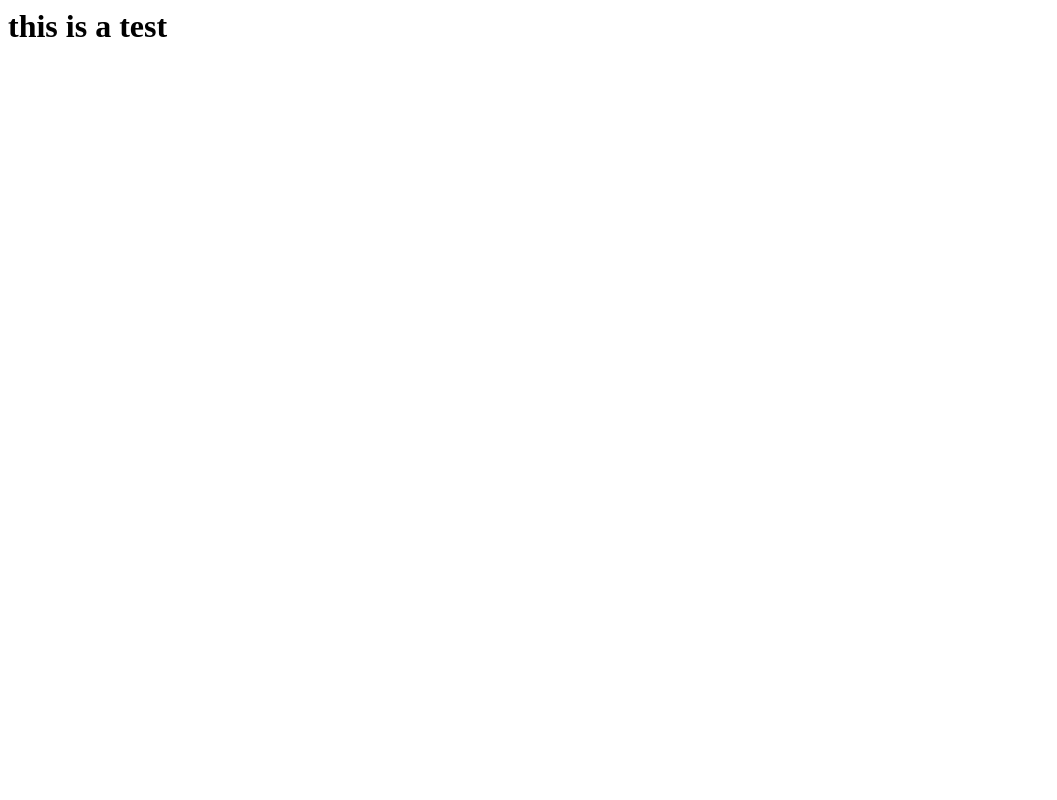
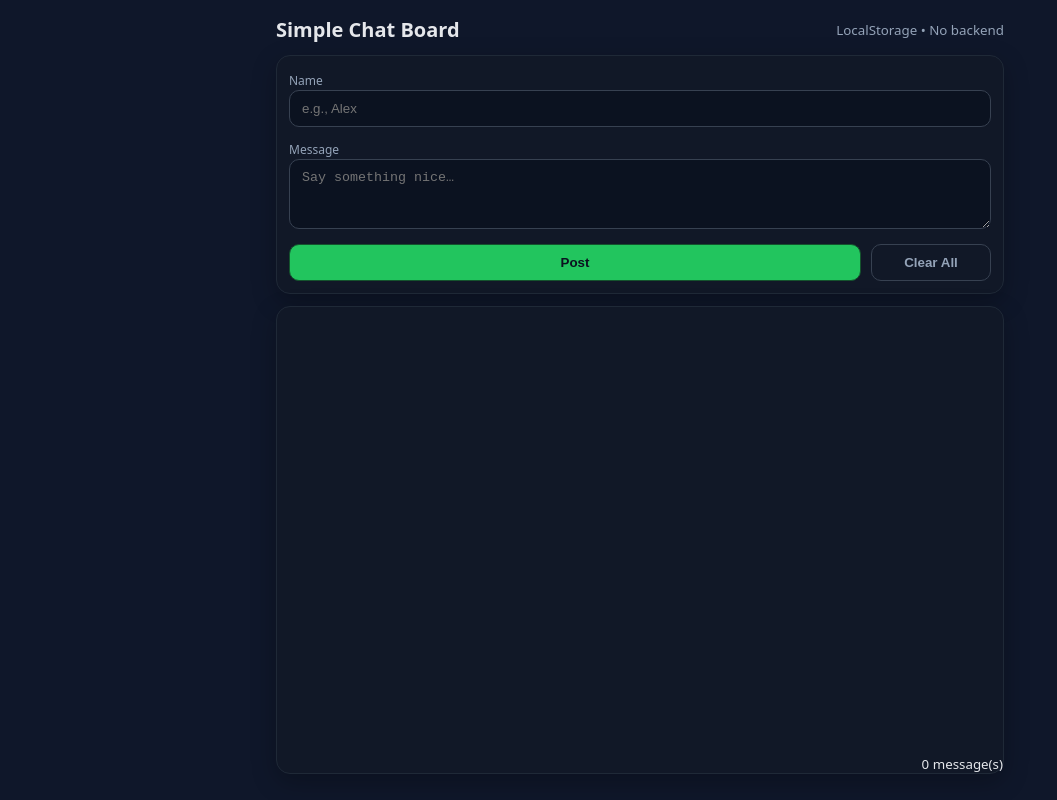
Before and after one commit to wakeonbran/wakeonbran.github.io, a plain HTML site: page index.html in a window 1280 px wide. Shown: the whole page, without its empty margins (0-1057 px from the left). Drawn offline with Linux system fonts and the light colour scheme.

Commit message:
Update index.html
chat board? (w chatgpt lol)

```diff
--- a/index.html
+++ b/index.html
@@ -1 +1,146 @@
-<h1>this is a test</h1>
+<!DOCTYPE html>
+<html lang="en">
+<head>
+  <meta charset="UTF-8" />
+  <meta name="viewport" content="width=device-width, initial-scale=1" />
+  <title>Simple Chat Board</title>
+  <style>
+    :root { --bg:#0f172a; --card:#111827; --muted:#94a3b8; --text:#e5e7eb; --accent:#22c55e; }
+    * { box-sizing: border-box; }
+    body { margin:0; font-family: system-ui, -apple-system, Segoe UI, Roboto, Helvetica, Arial, sans-serif; background:var(--bg); color:var(--text); display:flex; min-height:100dvh; }
+    .wrap { max-width: 760px; margin: 0 auto; width: 100%; padding: 16px; display:flex; flex-direction:column; gap: 12px; }
+    header { display:flex; justify-content:space-between; align-items:center; }
+    header h1 { margin:0; font-size: 20px; }
+    header small { color: var(--muted); }
+    .card { background: var(--card); border: 1px solid #1f2937; border-radius: 14px; box-shadow: 0 8px 24px rgba(0,0,0,.25); }
+    form { display: grid; grid-template-columns: 1fr; gap: 10px; padding: 12px; }
+    label { font-size: 12px; color: var(--muted); }
+    input, textarea { width: 100%; padding: 10px 12px; border-radius: 10px; border:1px solid #374151; background:#0b1220; color: var(--text); }
+    textarea { resize: vertical; min-height: 70px; }
+    .row { display:grid; grid-template-columns: 1fr 120px; gap: 10px; }
+    button { cursor:pointer; padding: 10px 12px; border-radius: 10px; border:1px solid #14532d; background: var(--accent); color:#0b1220; font-weight: 700; }
+    button.secondary { background: transparent; color: var(--muted); border:1px solid #374151; }
+    #messages { padding: 8px; display:flex; flex-direction:column; gap: 8px; height: 55vh; overflow:auto; scroll-behavior: smooth; }
+    .msg { padding: 10px; border-radius: 12px; border:1px solid #1f2937; background: #0b1220; }
+    .meta { display:flex; gap:8px; align-items:center; font-size: 12px; color: var(--muted); margin-bottom: 4px; }
+    .name { font-weight: 700; color: #c7d2fe; }
+    .time { opacity:.8; }
+    footer { display:flex; gap:8px; justify-content:flex-end; padding: 8px 0 0; }
+  </style>
+</head>
+<body>
+  <div class="wrap">
+    <header>
+      <h1>Simple Chat Board</h1>
+      <small>LocalStorage • No backend</small>
+    </header>
+
+    <section class="card" aria-label="Post a message">
+      <form id="chatForm">
+        <div>
+          <label for="name">Name</label>
+          <input id="name" name="name" placeholder="e.g., Alex" required />
+        </div>
+        <div>
+          <label for="message">Message</label>
+          <textarea id="message" name="message" maxlength="500" placeholder="Say something nice…" required></textarea>
+        </div>
+        <div class="row">
+          <button type="submit">Post</button>
+          <button class="secondary" type="button" id="clear">Clear All</button>
+        </div>
+      </form>
+    </section>
+
+    <section class="card" aria-label="Messages">
+      <div id="messages" role="feed" aria-live="polite" aria-busy="false"></div>
+      <footer>
+        <small id="counter">0 message(s)</small>
+      </footer>
+    </section>
+  </div>
+
+  <script>
+    // A super tiny localStorage-powered chat board (no server)
+    const KEY = 'simple-chat-board:v1';
+    const $ = sel => document.querySelector(sel);
+    const messagesEl = $('#messages');
+    const counterEl = $('#counter');
+    const nameEl = $('#name');
+    const msgEl = $('#message');
+
+    const getRoom = () => new URLSearchParams(location.search).get('room') || 'default';
+    const storageKey = () => `${KEY}:${getRoom()}`;
+
+    function loadMessages(){
+      try {
+        const raw = localStorage.getItem(storageKey());
+        return raw ? JSON.parse(raw) : [];
+      } catch { return []; }
+    }
+    function saveMessages(list){
+      localStorage.setItem(storageKey(), JSON.stringify(list));
+    }
+
+    function escape(text){
+      const div = document.createElement('div');
+      div.textContent = text;
+      return div.innerHTML;
+    }
+
+    function render(){
+      const list = loadMessages();
+      messagesEl.innerHTML = '';
+      list.forEach(item => {
+        const el = document.createElement('article');
+        el.className = 'msg';
+        el.innerHTML = `
+          <div class="meta">
+            <span class="name">${escape(item.name || 'Anon')}</span>
+            <span class="time">• ${new Date(item.time).toLocaleString()}</span>
+          </div>
+          <div class="text">${escape(item.text)}</div>
+        `;
+        messagesEl.appendChild(el);
+      });
+      counterEl.textContent = `${list.length} message(s)`;
+      messagesEl.scrollTop = messagesEl.scrollHeight;
+    }
+
+    // Pre-fill name from localStorage (per-device nicety)
+    const NAME_KEY = KEY + ':name';
+    nameEl.value = localStorage.getItem(NAME_KEY) || '';
+
+    $('#chatForm').addEventListener('submit', (e)=>{
+      e.preventDefault();
+      const name = nameEl.value.trim() || 'Anon';
+      const text = msgEl.value.trim();
+      if(!text) return;
+      localStorage.setItem(NAME_KEY, name);
+      const list = loadMessages();
+      list.push({ name, text, time: Date.now() });
+      saveMessages(list);
+      msgEl.value = '';
+      render();
+    });
+
+    $('#clear').addEventListener('click', ()=>{
+      if(confirm('Clear all messages on this device for this room?')){
+        saveMessages([]);
+        render();
+      }
+    });
+
+    // Basic cross-tab sync so multiple tabs update
+    window.addEventListener('storage', (ev)=>{
+      if(ev.key === storageKey()) render();
+    });
+
+    // Minimal auto-refresh each 2s in case other tabs write
+    setInterval(render, 2000);
+
+    // Initial render
+    render();
+  </script>
+</body>
+</html>
```
